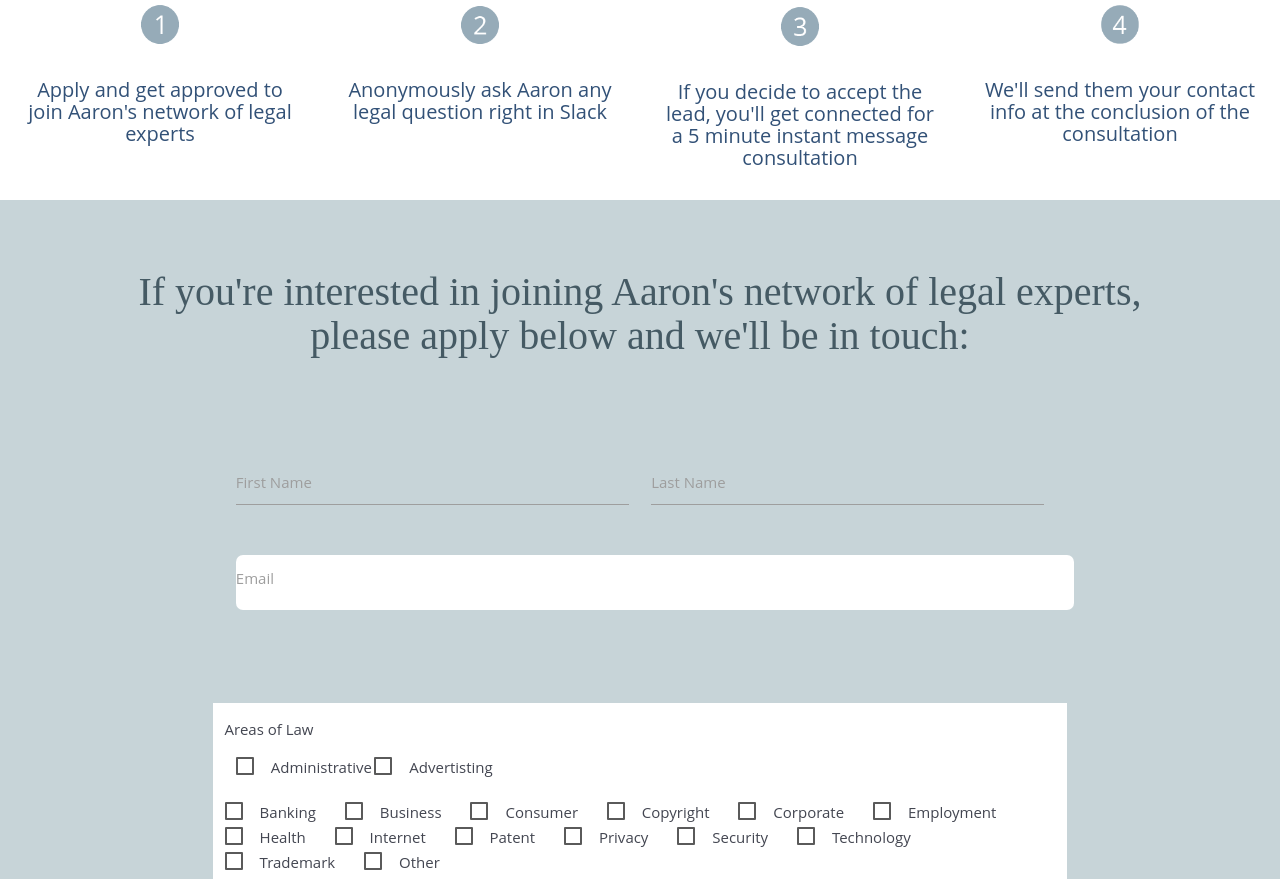
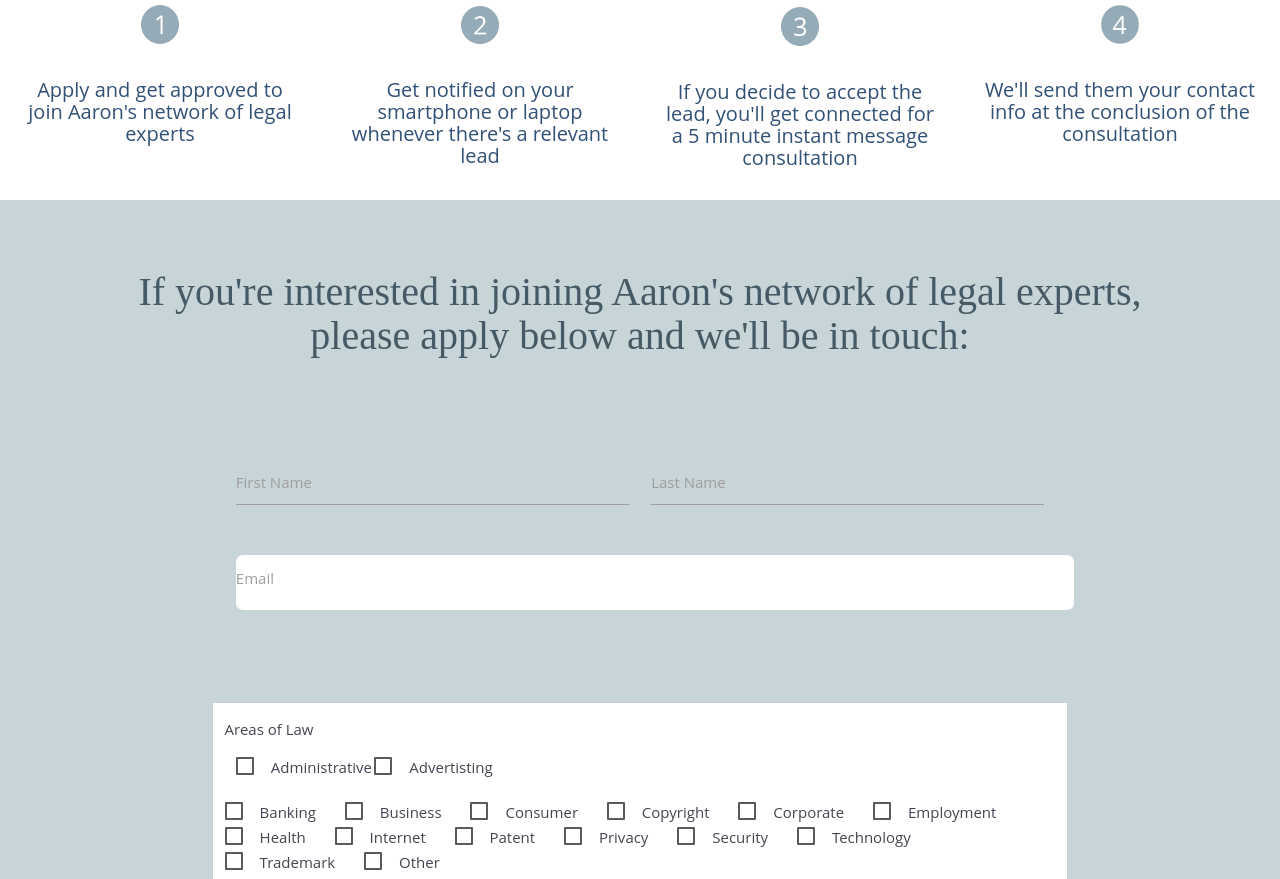
Before and after one commit to jkunnum1/aaron, a plain HTML site: page expert-apply.html in a window 1280 px wide. Shown: the part 832-1711 px from the top of the page. Drawn offline with nearby package versions, Linux system fonts and the light colour scheme.

Commit message:
Minor edit in expert app page

```diff
--- a/expert-apply.html
+++ b/expert-apply.html
@@ -74,7 +74,8 @@
           <img id="screenshot" class="responsive-img" src="images/notif.png" style="padding: 50px;">
           <img id="screenshot" class="responsive-img" src="images/2_gray.png" style="width: 15%; height: auto;">
           <h2 style="color: #325177; font-size: 20px; padding: 0px 10px 10px 10px;">
-            Anonymously ask Aaron any legal question right in Slack
+            Get notified on your smartphone or laptop whenever there's a
+relevant lead
           </h2>
         </div>
         <div class="col s12 m3">
```
